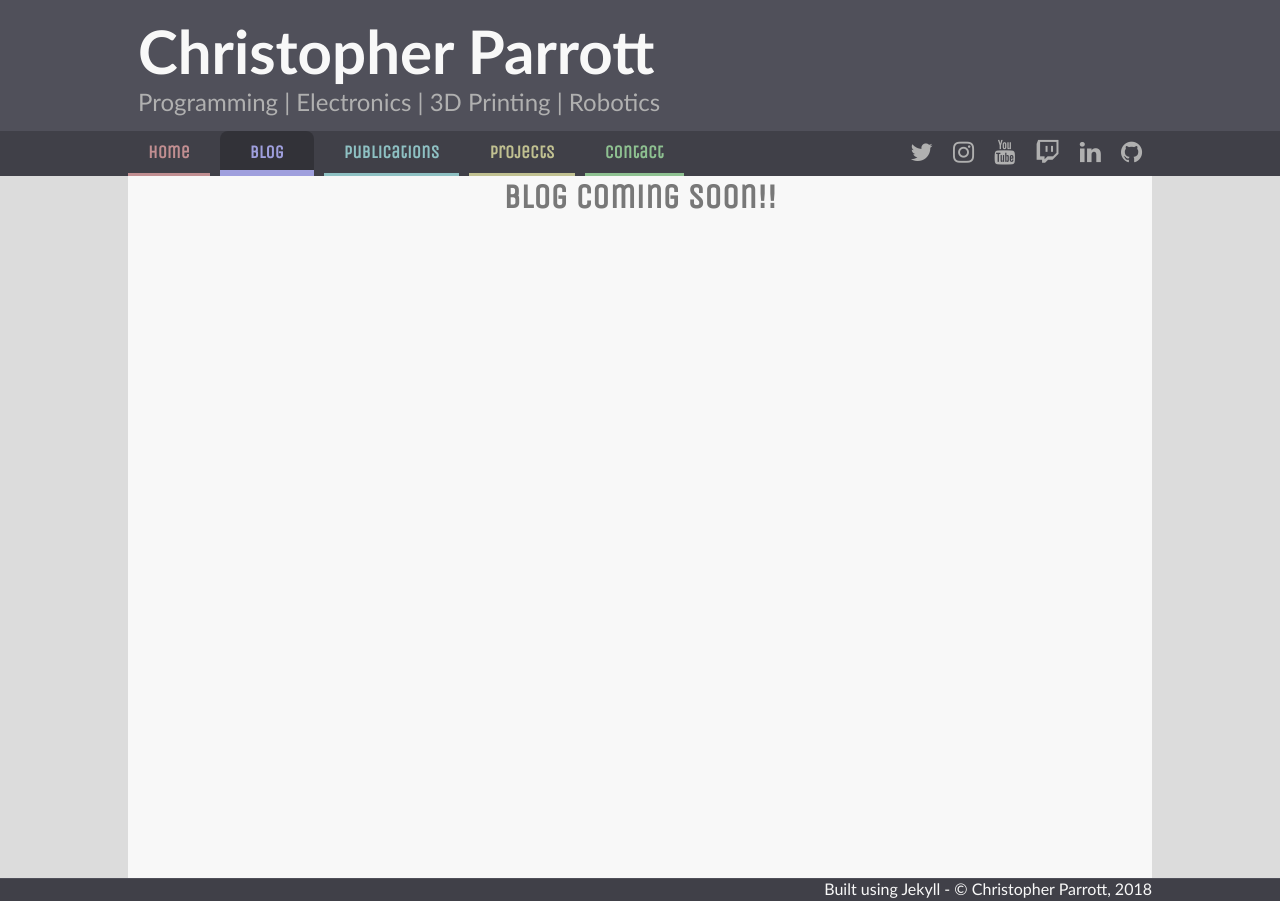
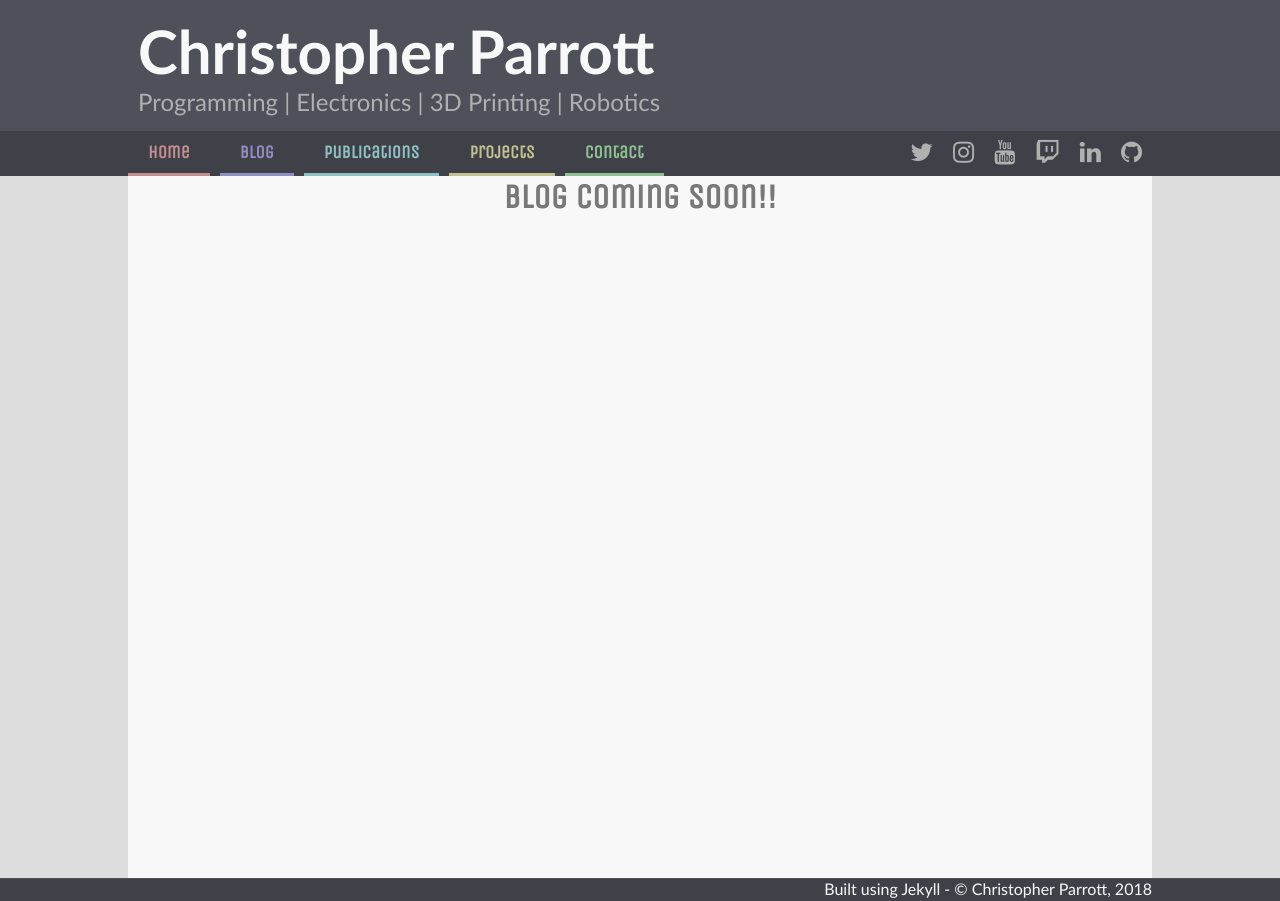
Before and after one commit to christophertmparrott/christophertmparrott.github.io, a Jekyll site: the page built from blog.html, in a window 1280 px wide. Built offline with Jekyll 4.4.1, drawn with Linux system fonts in a browser that asks for light colours; some web fonts are replaced.

Commit message:
Missed a slash

```diff
--- a/_layouts/default.html
+++ b/_layouts/default.html
@@ -12,7 +12,8 @@
 		<link rel="stylesheet" href="https://cdnjs.cloudflare.com/ajax/libs/font-awesome/4.7.0/css/font-awesome.min.css">
 		<link rel="stylesheet" type="text/css" href="{{site.baseurl}}/css/main.css" />
 		<link rel="stylesheet" type="text/css" href="{{site.baseurl}}/css/nav.css" />
-		{% if page.url contains '/blog/' %}<link rel="stylesheet" type="text/css" href="css/blog.css" />{% endif %}
+		{% if page.url == '/' %}<link rel="stylesheet" type="text/css" href="{{site.baseurl}}/css/home.css" />{% endif %}
+		{% if page.url contains '/bloggg/' %}<link rel="stylesheet" type="text/css" href="{{site.baseurl}}/css/blog.css" />{% endif %}
 	</head>
 	<body>
 		<header>
@@ -32,7 +33,7 @@
 					</div>
 					<ul>
 						<li><a class="{% if page.url == '/' %}active {% endif %}secA" href="{{site.baseurl}}/">Home</a></li>
-						<li><a class="{% if page.url contains '/blog/' %}active {% endif %}secE" href="{{site.baseurl}}/blog/">Blog</a></li>
+						<li><a class="{% if page.url contains '/bloggg/' %}active {% endif %}secE" href="{{site.baseurl}}/blog/">Blog</a></li>
 						<li><a class="{% if page.url == '/publications/' %}active {% endif %}secB" href="{{site.baseurl}}/publications/">Publications</a></li>
 						<li><a class="{% if page.url == '/projects/' %}active {% endif %}secC" href="{{site.baseurl}}/projects/">Projects</a></li>
 						<li><a class="{% if page.url == '/contact/' %}active {% endif %}secD" href="{{site.baseurl}}/contact/">Contact</a></li>
```
